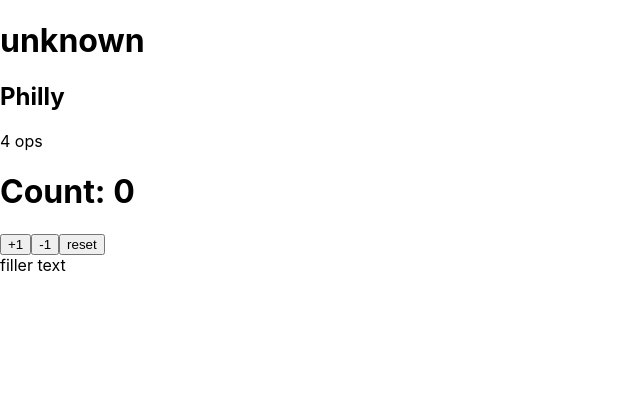
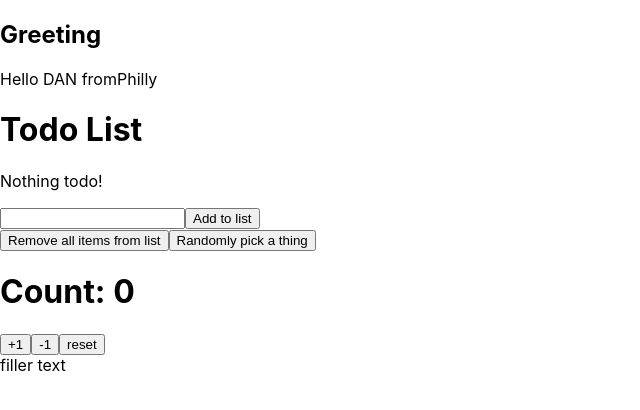
Before and after one commit to danMulvihill/React_reveiw, a React (Create React App) app: page / in a window 1280 px wide. Shown: the top 410 px of the page, without its empty margins (0-640 px from the left). Built offline with nearby package versions, Linux system fonts and the light colour scheme.

Commit message:
added todo list

```diff
--- a/src/index.js
+++ b/src/index.js
@@ -5,9 +5,9 @@ import App from './App';
 import * as serviceWorker from './serviceWorker';
 
 var user ={
-    //name: "Dan",
+    name: "Dan",
     location: "Philly",
-    options: [5,6,4,76]
+    options: []
 }
 const getLocation = (loc) => {
     // if (loc){
@@ -18,6 +18,28 @@ const getLocation = (loc) => {
     return loc ? loc : "unknown"
 }
 
+//todo list
+const onFormSubmit = e => {
+    e.preventDefault();
+    let option = e.target.elements.option.value;
+    if (option){
+        user.options.push(option);
+        console.log(user.options);
+        e.target.elements.option.value = "";
+    }
+    renderApp();
+}
+
+const removeAll = () =>{
+    user.options = [];
+    renderApp();
+}
+
+const pickOne = () => {
+    let rand = Math.floor(Math.random()*user.options.length);
+    const picked = user.options[rand];
+    alert(picked);
+};
 
 //counter
 let count = 0;
@@ -38,9 +60,23 @@ const reset = () => {
 
 function renderApp(){
      let template = <div>
-        <h1>{user.name?user.name.toUpperCase():"unknown"}</h1>
-        <h2>{getLocation(user.location)}</h2>
-        <p>{user.options.length>0?user.options.length+" ops": "No options!"}</p>
+        <h2>Greeting</h2>
+        <p>Hello {user.name?user.name.toUpperCase():"unknown"} from
+            {getLocation(user.location)}</p>
+
+        <h1>Todo List</h1>
+        <p>{user.options.length>0?user.options.length+" things": "Nothing todo!"}</p>
+        <ol>
+            {user.options.map(option => <li key={option}>{option}</li>)}
+        </ol>
+        <form onSubmit={onFormSubmit}>
+            <input type="text" name="option" />
+            <button>Add to list</button>
+        </form>
+        <button onClick={removeAll}>Remove all items from list</button>
+        <button onClick={pickOne}>Randomly pick a thing</button>
+
+
          <h1>Count: {count}</h1>
         <button onClick={addOne}>+1</button>
         <button onClick={minusOne}>-1</button>
```
